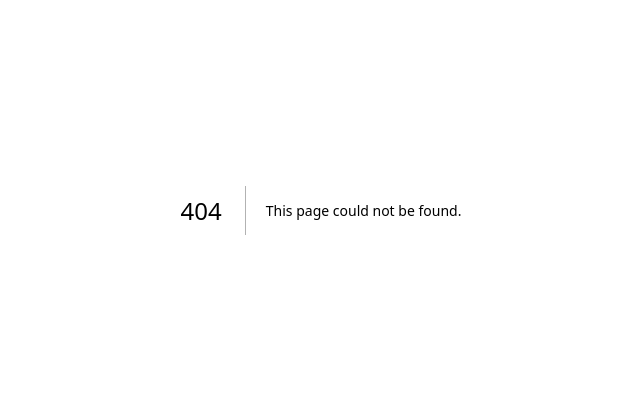
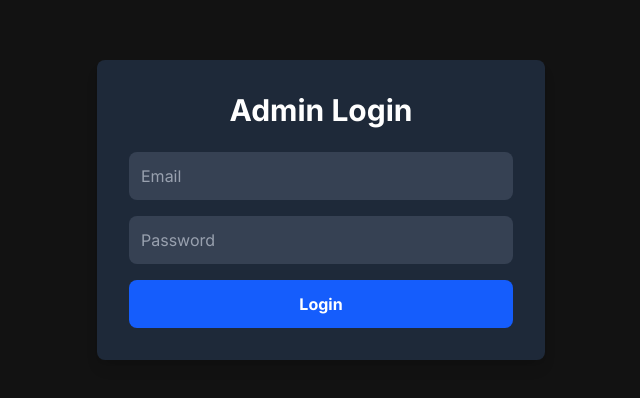
Before and after one commit to slashMK303/protfolio-nextjs-bob, a Next.js app: page /login in a window 1280 px wide. Before the commit this address had no page. Shown: the part 190-588 px from the top of the page, without its empty margins (319-959 px from the left). Built offline with nearby package versions, Linux system fonts and the light colour scheme; no server answers.

Commit message:
ADD Login for Admin Panel and Protection Admin Panel

```diff
--- a/src/app/admin/page.js
+++ b/src/app/admin/page.js
@@ -1,10 +1,12 @@
 'use client';
 
 import { useState, useEffect } from 'react';
-import { db } from '.././lib/firebase';
+import { db, auth } from '.././lib/firebase';
 import { addDoc, collection } from 'firebase/firestore';
 import { put } from '@vercel/blob';
 import Image from 'next/image';
+import { onAuthStateChanged, signOut } from 'firebase/auth';
+import { useRouter } from 'next/navigation';
 
 // Fungsi helper untuk mengekstrak nama file dari URL Blob
 const extractFileNameFromUrl = (url) => {
@@ -20,11 +22,14 @@ const extractFileNameFromUrl = (url) => {
 };
 
 export default function AdminPage() {
+    const router = useRouter();
     const [projects, setProjects] = useState([]);
     const [loadingProjects, setLoadingProjects] = useState(true);
     const [isEditing, setIsEditing] = useState(false);
     const [currentProjectId, setCurrentProjectId] = useState(null);
     const [thumbnailFileName, setThumbnailFileName] = useState('');
+    const [user, setUser] = useState(null);
+    const [loadingUser, setLoadingUser] = useState(true);
 
     const [formData, setFormData] = useState({
         title: '',
@@ -39,6 +44,9 @@ export default function AdminPage() {
     const MAX_FILE_SIZE = 1 * 1024 * 1024; // 1 MB
 
     useEffect(() => {
+        const unsubscribe = onAuthStateChanged(auth, (currentUser) => {
+            if (currentUser) {
+                setUser(currentUser);
                 const fetchProjects = async () => {
                     try {
                         const res = await fetch('/api/projects');
@@ -51,7 +59,22 @@ export default function AdminPage() {
                     }
                 };
                 fetchProjects();
-    }, []);
+            } else {
+                router.push('/login');
+            }
+            setLoadingUser(false);
+        });
+        return () => unsubscribe();
+    }, [router]);
+
+    const handleLogout = async () => {
+        try {
+            await signOut(auth);
+            router.push('/login');
+        } catch (error) {
+            console.error('Error logging out:', error);
+        }
+    };
 
     const handleFileChange = (e) => {
         const selectedFile = e.target.files[0];
@@ -177,9 +200,26 @@ export default function AdminPage() {
         setFile(null);
     };
 
+    if (loadingUser) {
+        return <div className="bg-[#121212] min-h-screen flex items-center justify-center text-white">Loading...</div>;
+    }
+
+    if (!user) {
+        return null; // Tidak perlu render apa pun jika pengguna tidak ada, karena router akan me-redirect
+    }
+
     return (
         <div className="bg-[#121212] min-h-screen text-white p-8">
-            <h1 className="text-3xl font-bold mb-6">{isEditing ? 'Edit Project' : 'Add New Project'}</h1>
+            <div className="flex justify-between items-center mb-6">
+                <h1 className="text-3xl font-bold">{isEditing ? 'Edit Project' : 'Add New Project'}</h1>
+                <button
+                    onClick={handleLogout}
+                    className="bg-red-600 hover:bg-red-700 text-white font-bold py-2 px-4 rounded-lg text-sm transition duration-200"
+                >
+                    Logout
+                </button>
+            </div>
+
             <form onSubmit={handleSubmit} className="flex flex-col gap-4">
                 <input
                     type="text"
--- a/src/app/lib/firebase.js
+++ b/src/app/lib/firebase.js
@@ -1,5 +1,6 @@
 import { initializeApp, getApps, getApp } from "firebase/app";
 import { getFirestore } from "firebase/firestore";
+import { getAuth } from "firebase/auth";
 
 const firebaseConfig = {
     apiKey: process.env.NEXT_PUBLIC_FIREBASE_API_KEY,
@@ -13,5 +14,6 @@ const firebaseConfig = {
 // Inisialisasi Firebase hanya jika belum ada instance yang berjalan
 const app = !getApps().length ? initializeApp(firebaseConfig) : getApp();
 const db = getFirestore(app);
+const auth = getAuth(app);
 
-export { db };
+export { db, auth };
--- /dev/null
+++ b/src/app/login/page.js
@@ -0,0 +1,72 @@
+'use client';
+
+import { useState } from 'react';
+import { useRouter } from 'next/navigation';
+import { signInWithEmailAndPassword } from 'firebase/auth';
+import { auth } from '.././lib/firebase';
+
+export default function LoginPage() {
+    const [email, setEmail] = useState('');
+    const [password, setPassword] = useState('');
+    const [error, setError] = useState(null);
+    const [loading, setLoading] = useState(false);
+    const router = useRouter();
+
+    const handleLogin = async (e) => {
+        e.preventDefault();
+        setError(null);
+        setLoading(true);
+
+        try {
+            // Panggil fungsi login Firebase Auth
+            await signInWithEmailAndPassword(auth, email, password);
+
+            // Jika berhasil, arahkan ke halaman admin
+            router.push('/admin');
+        } catch (err) {
+            // Tangani error jika login gagal
+            console.error(err.code, err.message);
+            if (err.code === 'auth/user-not-found' || err.code === 'auth/wrong-password') {
+                setError('Invalid email or password.');
+            } else {
+                setError('An error occurred. Please try again.');
+            }
+        } finally {
+            setLoading(false);
+        }
+    };
+
+    return (
+        <div className="bg-[#121212] min-h-screen flex items-center justify-center text-white p-8">
+            <div className="w-full max-w-md bg-gray-800 p-8 rounded-lg shadow-lg">
+                <h1 className="text-3xl font-bold mb-6 text-center">Admin Login</h1>
+                <form onSubmit={handleLogin} className="flex flex-col gap-4">
+                    <input
+                        type="email"
+                        placeholder="Email"
+                        value={email}
+                        onChange={(e) => setEmail(e.target.value)}
+                        className="p-3 bg-gray-700 rounded-lg text-white placeholder-gray-400"
+                        required
+                    />
+                    <input
+                        type="password"
+                        placeholder="Password"
+                        value={password}
+                        onChange={(e) => setPassword(e.target.value)}
+                        className="p-3 bg-gray-700 rounded-lg text-white placeholder-gray-400"
+                        required
+                    />
+                    {error && <p className="text-red-500 text-sm">{error}</p>}
+                    <button
+                        type="submit"
+                        className="bg-blue-600 hover:bg-blue-700 text-white font-bold py-3 px-6 rounded-lg transition duration-200"
+                        disabled={loading}
+                    >
+                        {loading ? 'Logging in...' : 'Login'}
+                    </button>
+                </form>
+            </div>
+        </div>
+    );
+}
```
Lines whose indentation alone changed are shown as unchanged.
